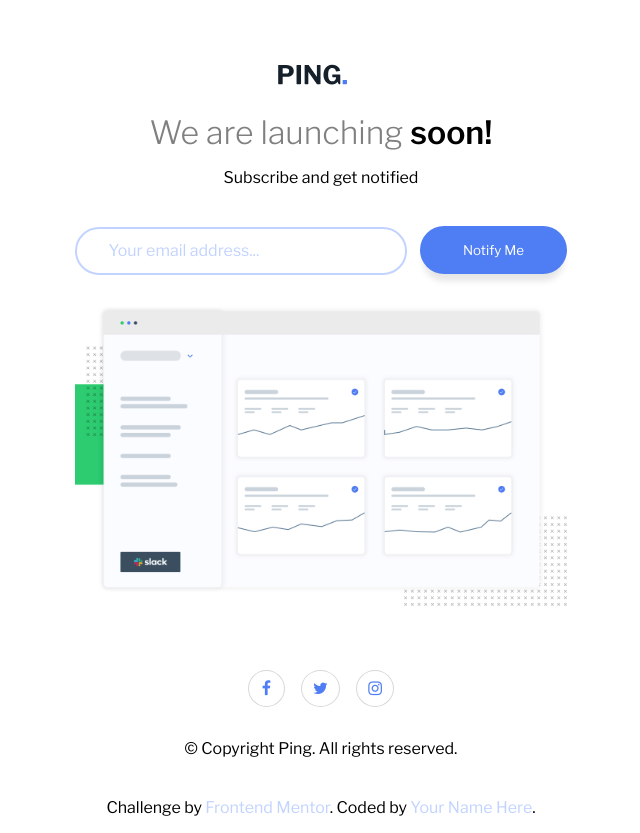
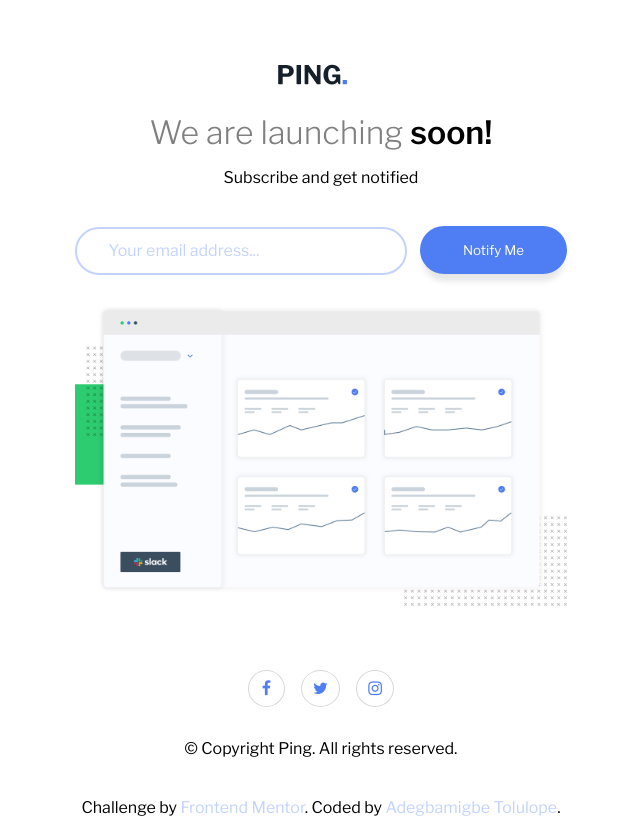
Before and after one commit to ioddgamers/Ping-coming-soon-master, a plain HTML site: page index.html in a window 1280 px wide. Shown: the whole page, without its empty margins (319-959 px from the left). Drawn offline with nearby package versions, Linux system fonts and the light colour scheme.

Commit message:
Update index.html

```diff
--- a/index.html
+++ b/index.html
@@ -66,7 +66,7 @@
   <footer>
     <p class="attribution">
       Challenge by <a href="https://www.frontendmentor.io?ref=challenge" target="_blank">Frontend Mentor</a>.
-      Coded by <a href="#">Your Name Here</a>.
+      Coded by <a href="#">Adegbamigbe Tolulope</a>.
     </p>
   </footer>
 
```
